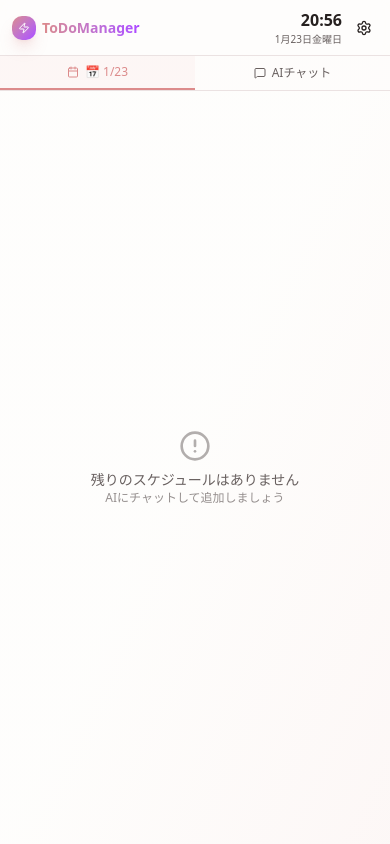
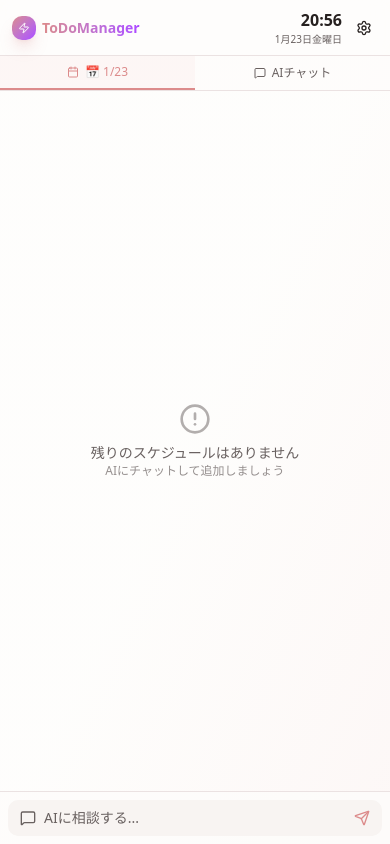
Before and after one commit to keeyas098/ToDoManager, a Next.js app: page / in a window 390 px wide. Built offline with nearby package versions, Linux system fonts and the light colour scheme.

Commit message:
Feature: swipe tab switching, quick chat button on schedule tab

```diff
--- a/src/components/dashboard.tsx
+++ b/src/components/dashboard.tsx
@@ -1,10 +1,10 @@
 "use client";
 
-import { useState, useEffect } from "react";
+import { useState, useEffect, useRef } from "react";
 import { Timeline } from "./timeline";
 import { ChatInterface } from "./chat-interface";
 import { Task, ScheduleUpdate } from "@/lib/types";
-import { Calendar, MessageSquare, Zap, Settings } from "lucide-react";
+import { Calendar, MessageSquare, Zap, Settings, Send } from "lucide-react";
 import { SettingsDialog } from "./settings-dialog";
 import { Button } from "@/components/ui/button";
 
@@ -98,6 +98,28 @@ export function Dashboard() {
     const [activeTab, setActiveTab] = useState<"schedule" | "chat">("schedule");
     const [isHydrated, setIsHydrated] = useState(false);
 
+    // Swipe handling for tab bar
+    const [touchStart, setTouchStart] = useState<number | null>(null);
+
+    const handleTouchStart = (e: React.TouchEvent) => {
+        setTouchStart(e.targetTouches[0].clientX);
+    };
+
+    const handleTouchEnd = (e: React.TouchEvent) => {
+        if (!touchStart) return;
+        const touchEnd = e.changedTouches[0].clientX;
+        const diff = touchStart - touchEnd;
+
+        if (Math.abs(diff) > 50) {
+            if (diff > 0 && activeTab === "schedule") {
+                setActiveTab("chat");
+            } else if (diff < 0 && activeTab === "chat") {
+                setActiveTab("schedule");
+            }
+        }
+        setTouchStart(null);
+    };
+
     // Time state - initialized empty to avoid Hydration mismatch
     const [currentTime, setCurrentTime] = useState<string>("");
     const [currentDate, setCurrentDate] = useState<string>("");
@@ -189,8 +211,12 @@ export function Dashboard() {
                 </div>
             </header>
 
-            {/* Mobile Tab Navigation - only visible on small screens */}
-            <div className="flex lg:hidden border-b bg-background/80">
+            {/* Mobile Tab Navigation - only visible on small screens, supports swipe */}
+            <div
+                className="flex lg:hidden border-b bg-background/80"
+                onTouchStart={handleTouchStart}
+                onTouchEnd={handleTouchEnd}
+            >
                 <button
                     onClick={() => setActiveTab("schedule")}
                     className={`flex-1 flex items-center justify-center gap-1.5 py-2 text-xs font-medium transition-colors ${activeTab === "schedule"
@@ -224,6 +250,18 @@ export function Dashboard() {
                     <div className="flex-1 min-h-0 overflow-auto">
                         <Timeline tasks={tasks} />
                     </div>
+
+                    {/* Quick chat input on mobile - switches to chat tab */}
+                    <div className="lg:hidden border-t bg-background/80 p-2">
+                        <button
+                            onClick={() => setActiveTab("chat")}
+                            className="w-full flex items-center gap-2 px-3 py-2 bg-muted rounded-lg text-muted-foreground text-sm"
+                        >
+                            <MessageSquare className="w-4 h-4" />
+                            <span>AIに相談する...</span>
+                            <Send className="w-4 h-4 ml-auto text-primary" />
+                        </button>
+                    </div>
                 </div>
 
                 {/* Chat section - hidden on mobile when schedule tab is active */}
```
